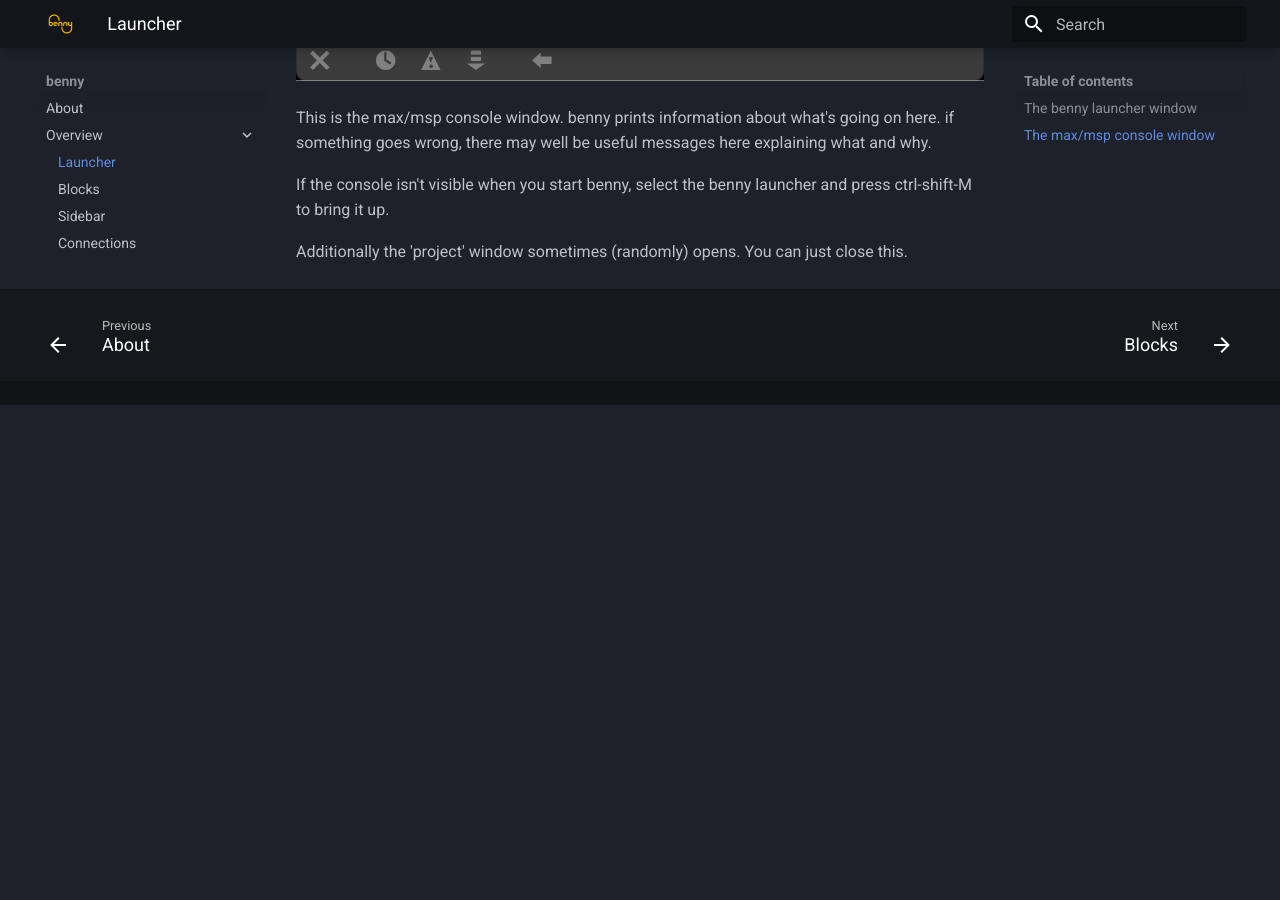
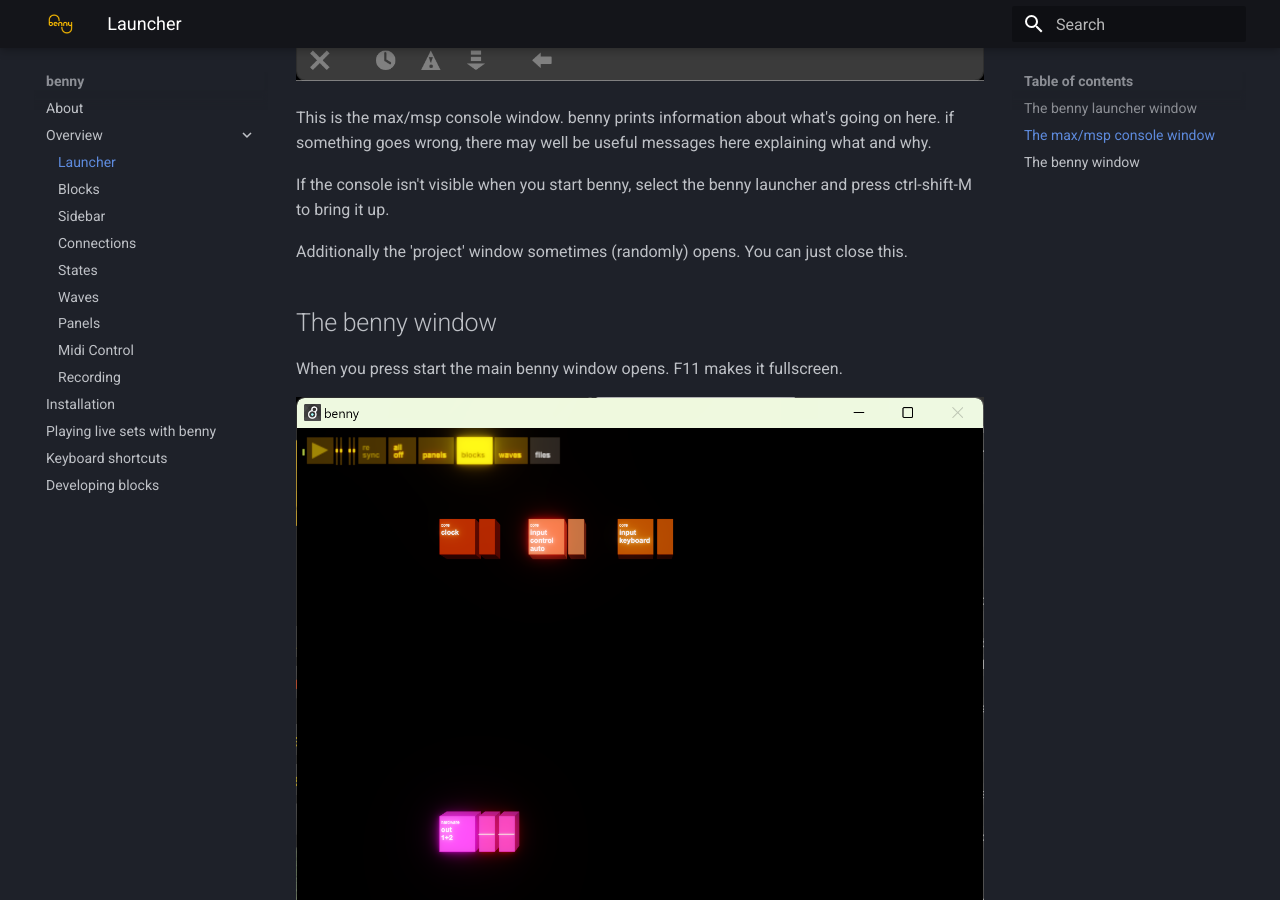
Before and after one commit to playbenny/benny_manual, an MkDocs documentation site: the page built from docs/launcher.md, in a window 1280 px wide and 900 px high, scrolled down 2238 px. Built offline with MkDocs 1.6.1 and Material for MkDocs 9.7.7, drawn with Linux system fonts in a browser that asks for light colours; before the commit the page ends 2643 px from its top, so only the background shows below that.

Commit message:
main window pic

```diff
--- a/docs/launcher.md
+++ b/docs/launcher.md
@@ -17,3 +17,9 @@
 If the console isn't visible when you start benny, select the benny launcher and press ctrl-shift-M to bring it up.
 
 Additionally the 'project' window sometimes (randomly) opens. You can just close this.
+
+## The benny window
+
+When you press start the main benny window opens. F11 makes it fullscreen.
+
+![benny main window](assets/screenshots/main_window.png)
```
Also changed, not shown: docs/assets/screenshots/main_window.png (added).
